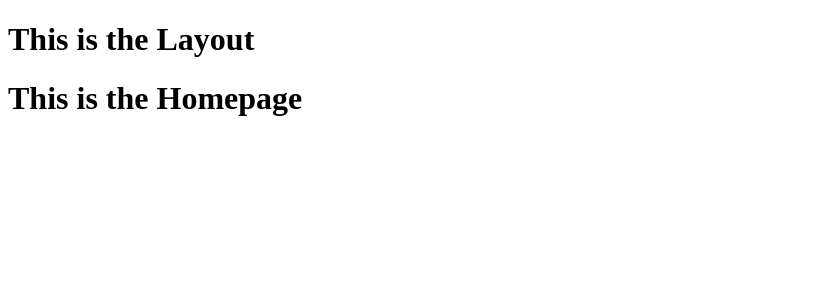
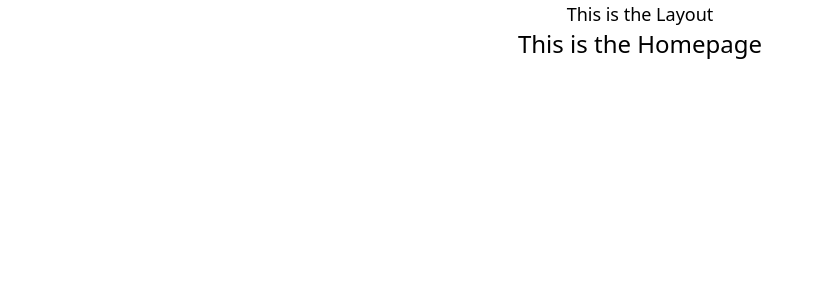
Before and after one commit to hamitsehjal/CampusCart-FRONTEND, a Next.js app: page / in a window 1280 px wide. Shown: the top 300 px of the page, without its empty margins (0-816 px from the left). Built offline with nearby package versions, Linux system fonts and the light colour scheme.

Commit message:
Test application for tailwindcss - working✔️

```diff
--- a/src/components/layout.jsx
+++ b/src/components/layout.jsx
@@ -1,6 +1,6 @@
 // This is the Shared Layout of CampusCart
 export default function Layout() {
     return (<>
-        <h1>This is the Layout</h1>
+        <h1 className="text-center text-lg">This is the Layout</h1>
     </>)
 }
--- a/src/pages/_app.jsx
+++ b/src/pages/_app.jsx
@@ -1,5 +1,7 @@
 
 // For more information: https://nextjs.org/docs/pages/building-your-application/routing/custom-app#usage
+import '@/styles/globals.css';
+
 export default function MyApp({ Component, pageProps }) {
     return (<Component>{pageProps}</Component>)
 }
--- a/src/pages/index.jsx
+++ b/src/pages/index.jsx
@@ -4,7 +4,7 @@ export default function Homepage() {
     return (
         <div>
             <Layout />
-            <h1>This is the Homepage</h1>
+            <h1 className="text-2xl text-center">This is the Homepage</h1>
         </div>
     )
 }
```
